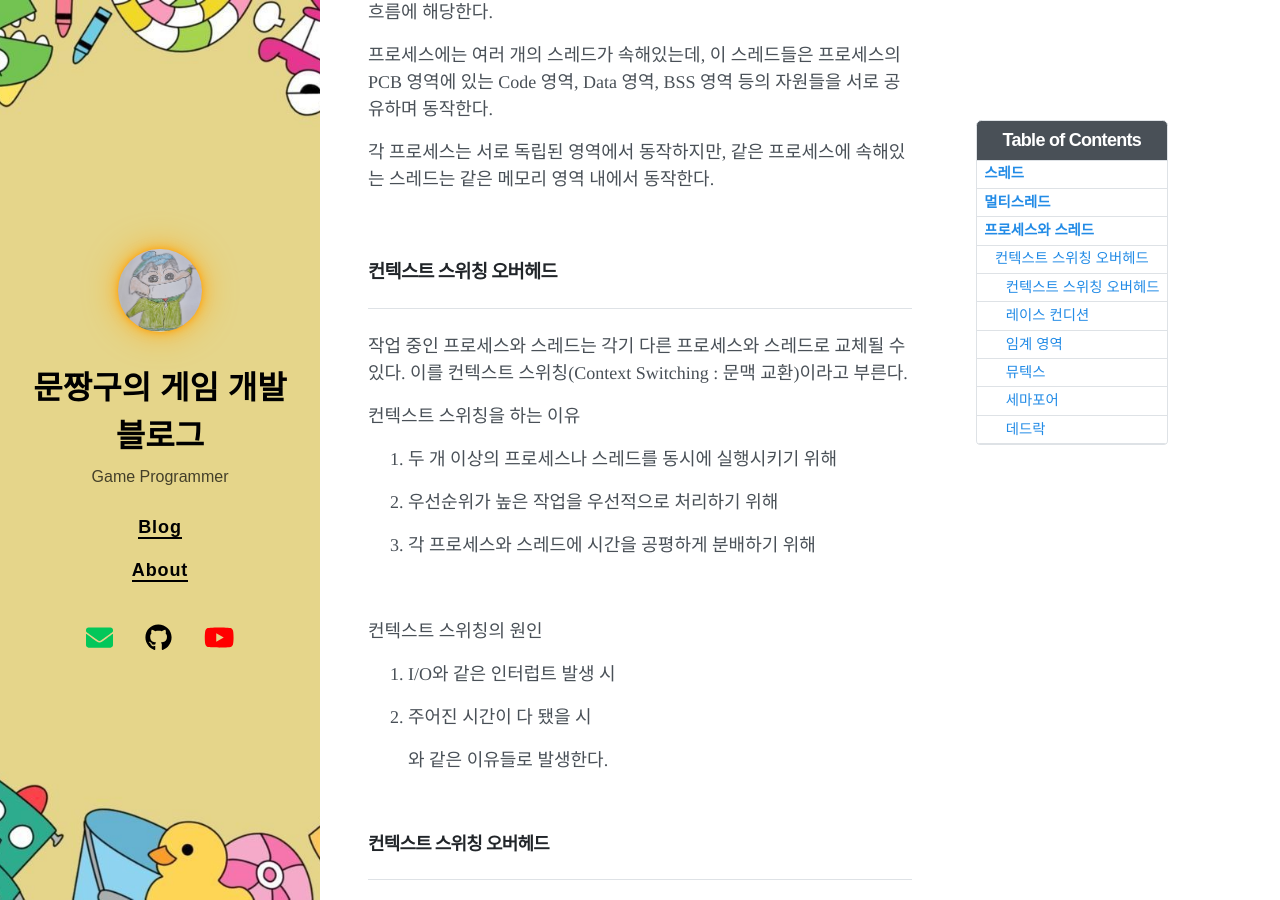
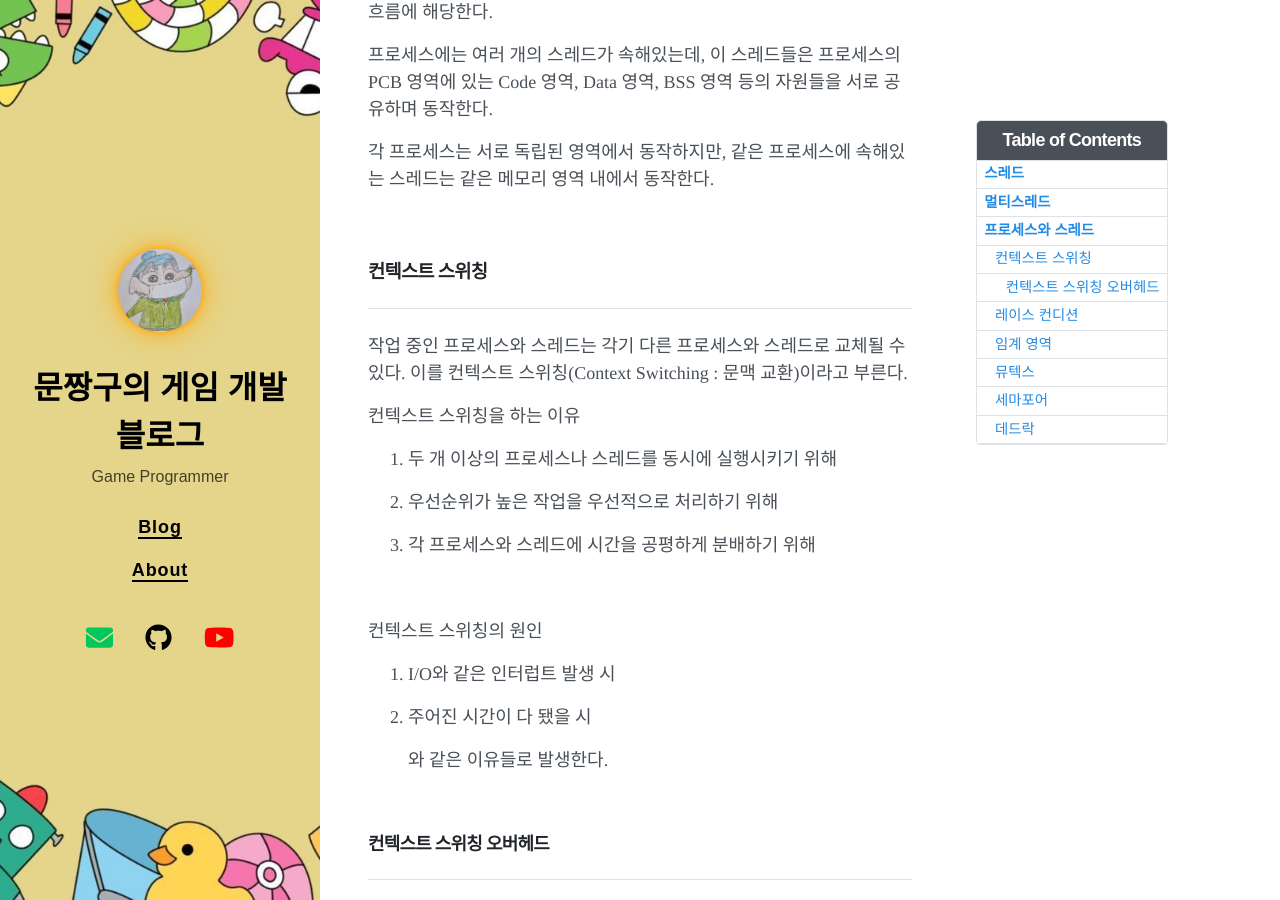
Before and after one commit to munjjang9/munjjang9.github.io, a Jekyll site: the page built from _posts/2024-12-25-thread.md, in a window 1280 px wide and 900 px high, scrolled down 1325 px. Built offline with Jekyll 4.4.1, drawn with Linux system fonts in a browser that asks for light colours; nearby versions of some CDN libraries; comment, search, counter and statistics services are not loaded.

Commit message:
Details Modified

```diff
--- a/_posts/2024-12-25-thread.md
+++ b/_posts/2024-12-25-thread.md
@@ -35,7 +35,7 @@ toc: true
 
 <br>
 
-### 컨텍스트 스위칭 오버헤드
+### 컨텍스트 스위칭
 ---
 작업 중인 프로세스와 스레드는 각기 다른 프로세스와 스레드로 교체될 수 있다. 이를 컨텍스트 스위칭(Context Switching : 문맥 교환)이라고 부른다.
 
@@ -71,7 +71,7 @@ toc: true
 
 <br>
 
-#### 레이스 컨디션
+### 레이스 컨디션
 ---
 경쟁 상태(Race Condition)는 두 개 이상의 프로세스나 스레드가 동시에 같은 장소에 접근하는 경우, 수행 결과가 어떻게 될지 예측이 불가능한 상태를 말한다.
 
@@ -79,7 +79,7 @@ toc: true
 
 <br>
 
-#### 임계 영역
+### 임계 영역
 ---
 임계 영역(Critical Section)은 공유 불가능한 자원인 임계 자원을 사용할 수 있는 공간이다.
 
@@ -91,7 +91,7 @@ toc: true
 
 <br>
 
-#### 뮤텍스
+### 뮤텍스
 ---
 ![Mutex](/assets/images/Mutex.png)
 
@@ -103,7 +103,7 @@ toc: true
 
 <br>
 
-#### 세마포어
+### 세마포어
 ---
 ![Semaphore](/assets/images/Semaphore.jfif)
 
@@ -115,7 +115,7 @@ toc: true
 
 <br>
 
-#### 데드락
+### 데드락
 ---
 ![DeadLock](/assets/images/DeadLock.png)
 
```
